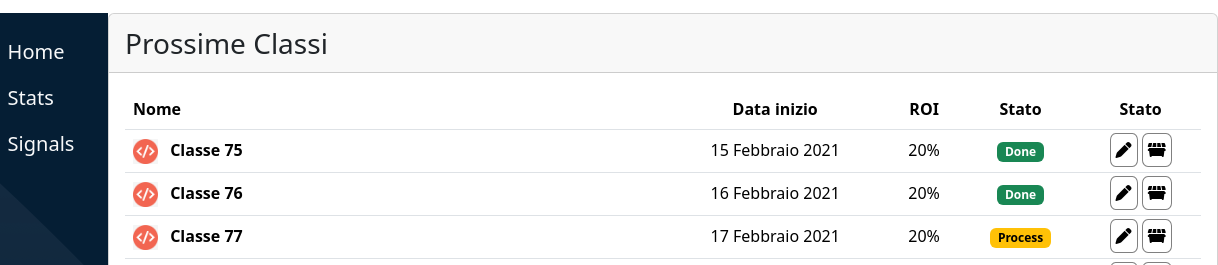
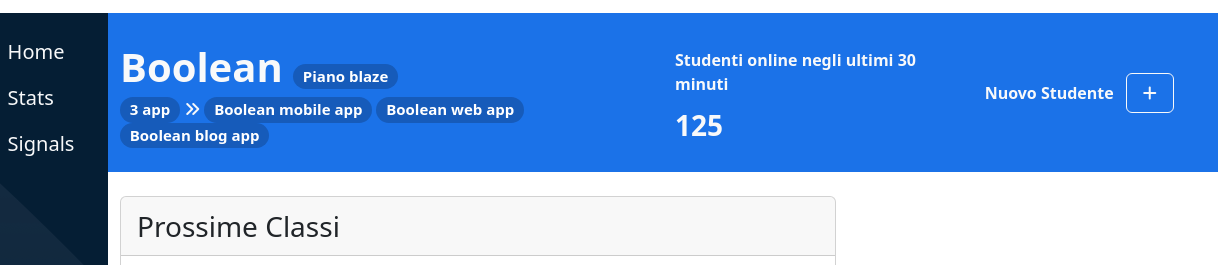
Before and after one commit to CalinCretu/html-css-bootstrap-dashboard, a plain HTML site: page index.html in a window 1280 px wide. Shown: the part 57-322 px from the top of the page, 62-1280 px from the left. Drawn offline with nearby package versions, Linux system fonts and the light colour scheme.

Commit message:
ADD - hero

```diff
--- a/css/app.css
+++ b/css/app.css
@@ -2,6 +2,7 @@
 :root {
   --dark-blue: #051E34;
   --blue: #1B72E8;
+  --not-so-dark-blue: #165BBA;
   --light-grey: #F8F9FA;
   --gold: #FFAD45;
 }
@@ -48,6 +49,7 @@ menu {
 
 
 
+
 /* header */
 .header_buttons {
   width: 20px;
@@ -79,7 +81,21 @@ menu {
 
 
 
-/* aside */
+/* app-content */
+/* hero */
+.hero {
+  background-color: var(--blue);
+}
+
+.hero-badge {
+  background-color: var(--not-so-dark-blue);
+  font-size: 15px;
+}
+
+.plus-button {
+  border: 1px solid currentColor;
+}
+
 /* prossime classi */
 .avatar-img {
   width: 25px;
@@ -90,7 +106,9 @@ menu {
   border-radius: 20%;
   padding: 5px;
 }
+
 /* F.A.Q. */
+
 
 
 
--- a/index.html
+++ b/index.html
@@ -59,9 +59,39 @@
         </div>
       </div>
       <div class="app__content flex-grow-1">
-
-        <div></div>
-
+        <div class="hero text-light fw-semibold py-4">
+          <div class="container-fluid">
+            <div class="row align-items-center">
+              <div class="col-6">
+                <div class="">
+                  <div class="fs-1 ">
+                    <span>Boolean</span>
+                    <span class="badge rounded-pill hero-badge">Piano blaze</span>
+                  </div>
+                  <div>
+                    <span class="badge rounded-pill hero-badge">3 app</span>
+                    <span></span>
+                    <span><i class="fa-solid fa-angles-right"></i></span>
+                    <span class="badge rounded-pill hero-badge">Boolean mobile app</span>
+                    <span class="badge rounded-pill hero-badge">Boolean web app</span>
+                    <span class="badge rounded-pill hero-badge">Boolean blog app</span>
+                  </div>
+                </div>
+              </div>
+              <div class="col-3">
+                <div class="my-2">Studenti online negli ultimi 30 minuti</div>
+                <div class="fs-3">125</div>
+              </div>
+              <div class="col-3 text-center">
+                <span>Nuovo Studente</span>
+                <span class="plus-button rounded py-2 px-3 text-center ms-2"><i class="fa-solid fa-plus"></i></span>
+              </div>
+            </div>
+          </div>
+        </div>
+        <div class="container-fluid tables mt-4">
+          <div class="row">
+            <div class="col-8">
               <div class="card">
                 <div class="card-header fs-3">
                   Prossime Classi
@@ -195,7 +225,12 @@
                   </table>
                 </div>
               </div>
+            </div>
+            <div class="col-4">
 
+            </div>
+          </div>
+        </div>
       </div>
     </div>
   </div>
```
Lines whose indentation alone changed are shown as unchanged.
